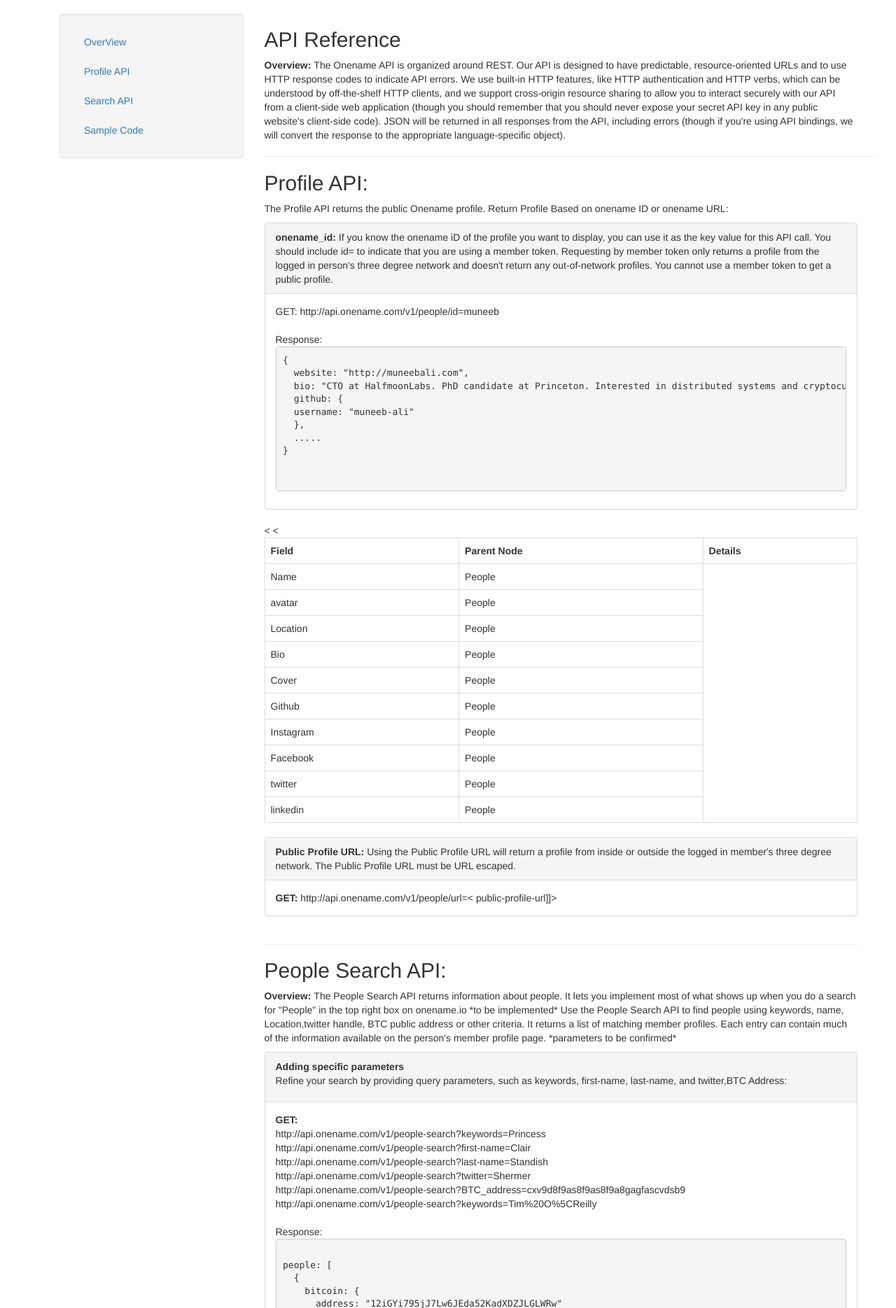
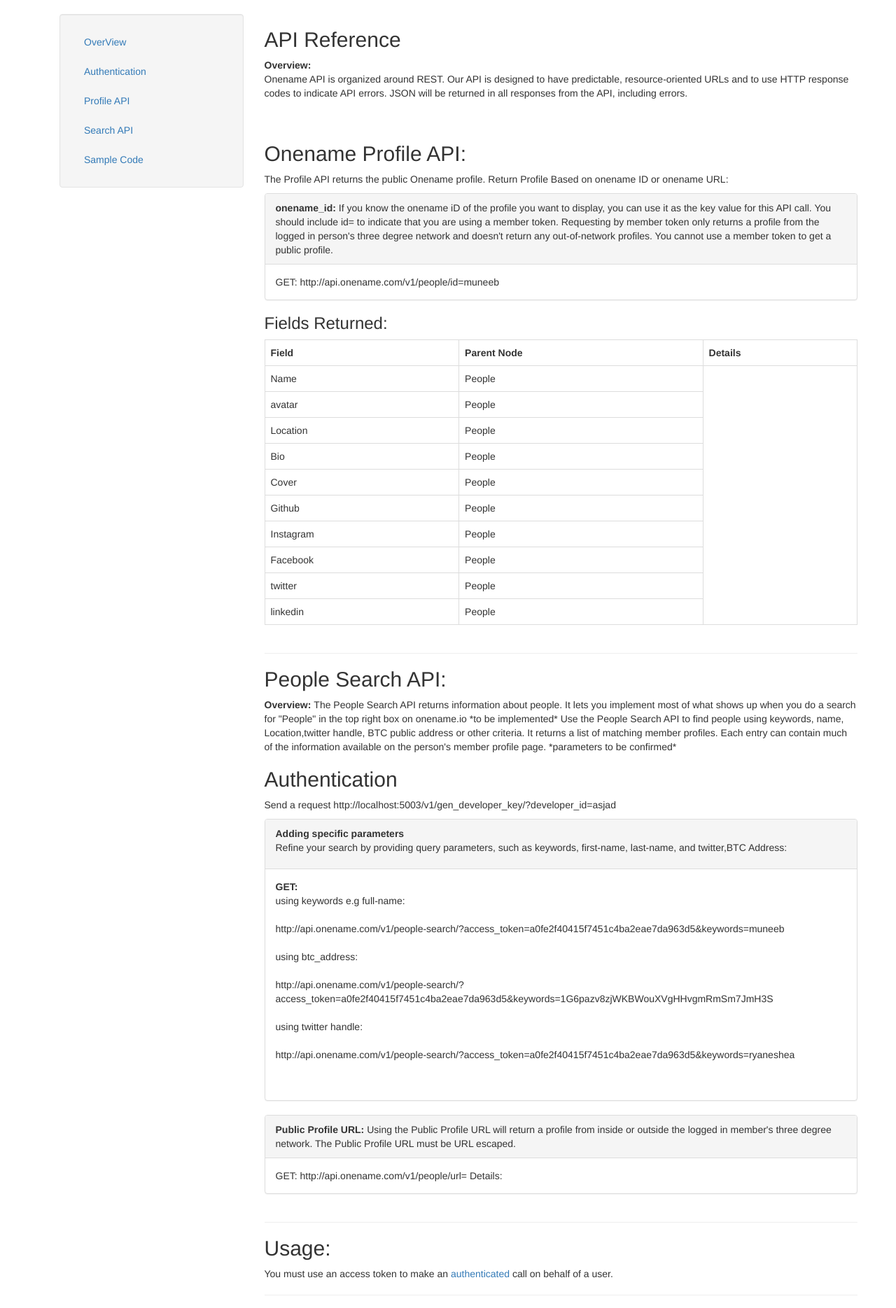
Before and after one commit to blockstack-hackathons/search, a Flask app: page /documentation in a window 1280 px wide. Shown: the part 61-1930 px from the top of the page at 70% size. Run offline with Flask 2, Linux system fonts and the light colour scheme; some libraries are stand-ins or nearby versions.

Commit message:
updated apidocumentation

```diff
--- a/search/onename_api_website/app.py
+++ b/search/onename_api_website/app.py
@@ -35,5 +35,5 @@ def page_not_found(e):
 
 # server launchpad
 if __name__ == '__main__':
-	port = int(os.environ.get('PORT', 5000))
-	app.run(host='0.0.0.0', port=port)
+	port = int(os.environ.get('PORT', 8080))
+	app.run(host='127.0.0.1', port=port)
--- a/search/onename_api_website/templates/about.html
+++ b/search/onename_api_website/templates/about.html
@@ -1,5 +1,5 @@
 {% extends "base.html" %}
 {% block title %}About{% endblock %}
 {% block content %}
-  <p>This is an auto-generated Flask application.</p>
+  <p>OnenName PAI</p>
 {% endblock %}
--- a/search/onename_api_website/templates/documentation.html
+++ b/search/onename_api_website/templates/documentation.html
@@ -40,29 +40,39 @@
         <div class="well">
                 <ul class="nav nav-stacked" id="sidebar">
                   <li><a href="#sec0">OverView</a></li>
-                  <li><a href="#sec1">Profile API</a></li>
-                  <li><a href="#sec2">Search API</a></li>
+                  <li><a href="#sec1">Authentication</a></li>
+                  <li><a href="#sec2">Profile API</a></li>
+                  <li><a href="#sec3">Search API</a></li>
                   <li><a href="#sec4">Sample Code</a></li>
                 </ul>
           </div>
 
           </div>
           <div class="col-md-9">
+
+                <div>
                 <h2 id="sec0"> API Reference</h2>
 
                   <b> Overview: </b>
 
-                The Onename API is organized around REST. Our API is designed to have predictable, resource-oriented URLs and to use HTTP response codes to indicate API errors. We use built-in HTTP features, like HTTP authentication and HTTP verbs, which can be understood by off-the-shelf HTTP clients, and we support cross-origin resource sharing to allow you to interact securely with our API from a client-side web application (though you should remember that you should never expose your secret API key in any public website's client-side code). JSON will be returned in all responses from the API, including errors (though if you're using API bindings, we will convert the response to the appropriate language-specific object).
+                  </br>
 
-                 <hr class="col-md-12">
+                 Onename API is organized around REST. Our API is designed to have predictable, resource-oriented URLs and to use HTTP response codes to indicate API errors. JSON will be returned in all responses from the API, including errors.
 
-                <h2 id="sec1">Profile API:</h2>
+                 </div>
+              <br>
+              <br>
+                <div>
+                  <h2 id="sec1">Onename Profile API:</h2>
+
                   <p>
 
                   The Profile API returns the public Onename profile.
 
                   Return Profile Based on onename ID or onename URL:
                   </p>
+                </div>
+
                 <div class="row">
                   <div class="col-md-12">
                       <div class="panel panel-default">
@@ -72,31 +82,21 @@
                         </div>
                       <div class="panel-body">
                         GET: http://api.onename.com/v1/people/id=muneeb
-                        <br><br>
-                        Response:
-                        <pre>
-{
-  website: "http://muneebali.com",
-  bio: "CTO at HalfmoonLabs. PhD candidate at Princeton. Interested in distributed systems and cryptocurrencies (like Bitcoin)",
-  github: {
-  username: "muneeb-ali"
-  },
-  .....
-}
-
-                        </pre>
                       </div>
                     </div>
 
+                     <div>
                       <table class="table table-bordered" style="background:white">
+
+                        <h3> Fields Returned: </h3>
                         <tr>
                           <td> <b>Field </b></td>
                           <td> <b> Parent Node </b> </td>
                           <td> <b> Details </b> </td>
                         </tr>
 
-                        <tr><td>Name</td>< <td> People </td> </tr>
-                         <tr><td>avatar</td>< <td> People </td> </tr>
+                        <tr><td>Name</td> <td> People </td> </tr>
+                         <tr><td>avatar</td> <td> People </td> </tr>
                          <tr><td>Location</td> <td> People </td> </tr>
                         <tr><td>Bio</td> <td> People </td> </tr>
                         <tr><td>Cover</td> <td> People </td> </tr>
@@ -108,23 +108,13 @@
                          <tr><td>linkedin</td> <td> People </td> </tr>
 
                     </table>
-
-
-                      <div class="panel panel-default">
-                      <div class="panel-heading">
-                        <b> Public Profile URL: </b>Using the Public Profile URL will return a profile from inside or outside the logged in member's three degree network. The Public Profile URL must be URL escaped.
-
-                        </div>
-                      <div class="panel-body">
-                       <b> GET: </b>http://api.onename.com/v1/people/url=< public-profile-url]]>
-                      </div>
-
                   </div>
                   </div>
-                </div>
+                </div> <!--row ends here -->
 
                <hr>
 
+                <div>
                 <h2 id="sec1">People Search API:</h2>
                 <p>
                   <b> Overview: </b>
@@ -133,6 +123,18 @@
 
                   Use the People Search API to find people using keywords, name, Location,twitter handle, BTC public address or other criteria. It returns a list of matching member profiles. Each entry can contain much of the information available on the person's member profile page.      *parameters to be confirmed*
                </p>
+              </div>
+
+              <div>
+                <h2 id="sec1">Authentication</h2>
+                <p>
+                  <b></b>
+                  Send a request
+                  http://localhost:5003/v1/gen_developer_key/?developer_id=asjad
+               </p>
+              </div>
+
+
                 <div class="row">
                   <div class="col-md-12">
                       <div class="panel panel-default">
@@ -144,43 +146,22 @@
 
                           </div>
                       <div class="panel-body">
-                        <b> GET:  </b>
-                           <br> http://api.onename.com/v1/people-search?keywords=Princess
-                            <br>http://api.onename.com/v1/people-search?first-name=Clair
-                            <br>http://api.onename.com/v1/people-search?last-name=Standish
-                            <br>http://api.onename.com/v1/people-search?twitter=Shermer
-
-                            <br> http://api.onename.com/v1/people-search?BTC_address=cxv9d8f9as8f9as8f9a8gagfascvdsb9
-
-                             <br>http://api.onename.com/v1/people-search?keywords=Tim%20O%5CReilly
+                        <b>GET:</b>
+                        <br> using keywords e.g full-name:
+                        <br>
+                        <br>http://api.onename.com/v1/people-search/?access_token=a0fe2f40415f7451c4ba2eae7da963d5&keywords=muneeb
+                        <br>
+                        <br>using btc_address:
+                        <br>
+                        <br>http://api.onename.com/v1/people-search/?access_token=a0fe2f40415f7451c4ba2eae7da963d5&keywords=1G6pazv8zjWKBWouXVgHHvgmRmSm7JmH3S
+                        <br>
+                        <br>using twitter handle:
+                        <br>
+                        <br>http://api.onename.com/v1/people-search/?access_token=a0fe2f40415f7451c4ba2eae7da963d5&keywords=ryaneshea
+                       </div>
 
                     <br><br>
-                             Response:
 
-                             <pre>
-
-people: [
-  {
-    bitcoin: {
-      address: "12iGYi795jJ7Lw6JEda52KadXDZJLGLWRw"
-    },
-    cover: {
-      url: "https://s3.amazonaws.com/97p/half-moon.jpg"
-    },
-    name: {
-      formatted: "John"
-    },
-    twitter: {
-      username: "jstracq88"
-    },
-    v: "0.2"
-  },
-
-  {
-  .....
-]
-                             </pre>
-                      </div>
                     </div>
                       <div class="panel panel-default">
                       <div class="panel-heading">
@@ -194,7 +175,7 @@ people: [
                          </div>
                        </div>
                       </div>
-                </div>
+                     </div>  <!-- row ends here -->
 
                 <hr>
 
@@ -229,3 +210,49 @@ people: [
 
 
 {% endblock %}
+
+
+<!--div>
+
+    Response:
+
+                             <pre>
+
+                            people: [
+                              {
+                                bitcoin: {
+                                  address: "12iGYi795jJ7Lw6JEda52KadXDZJLGLWRw"
+                                },
+                                cover: {
+                                  url: "https://s3.amazonaws.com/97p/half-moon.jpg"
+                                },
+                                name: {
+                                  formatted: "John"
+                                },
+                                twitter: {
+                                  username: "jstracq88"
+                                },
+                                v: "0.2"
+                              },
+
+                              {
+                              .....
+                            ]
+                             </pre>
+</div-->
+
+<!--div>
+                       <br><br>
+                        Response:
+                        <pre>
+                              {
+                              website: "http://muneebali.com",
+                              bio: "CTO at HalfmoonLabs. PhD candidate at Princeton. Interested in distributed systems and cryptocurrencies (like Bitcoin)",
+                              github: {
+                              username: "muneeb-ali"
+                              },
+                              .....
+                              }
+
+                        </pre>
+<div-->
```
Lines whose indentation alone changed are shown as unchanged.
